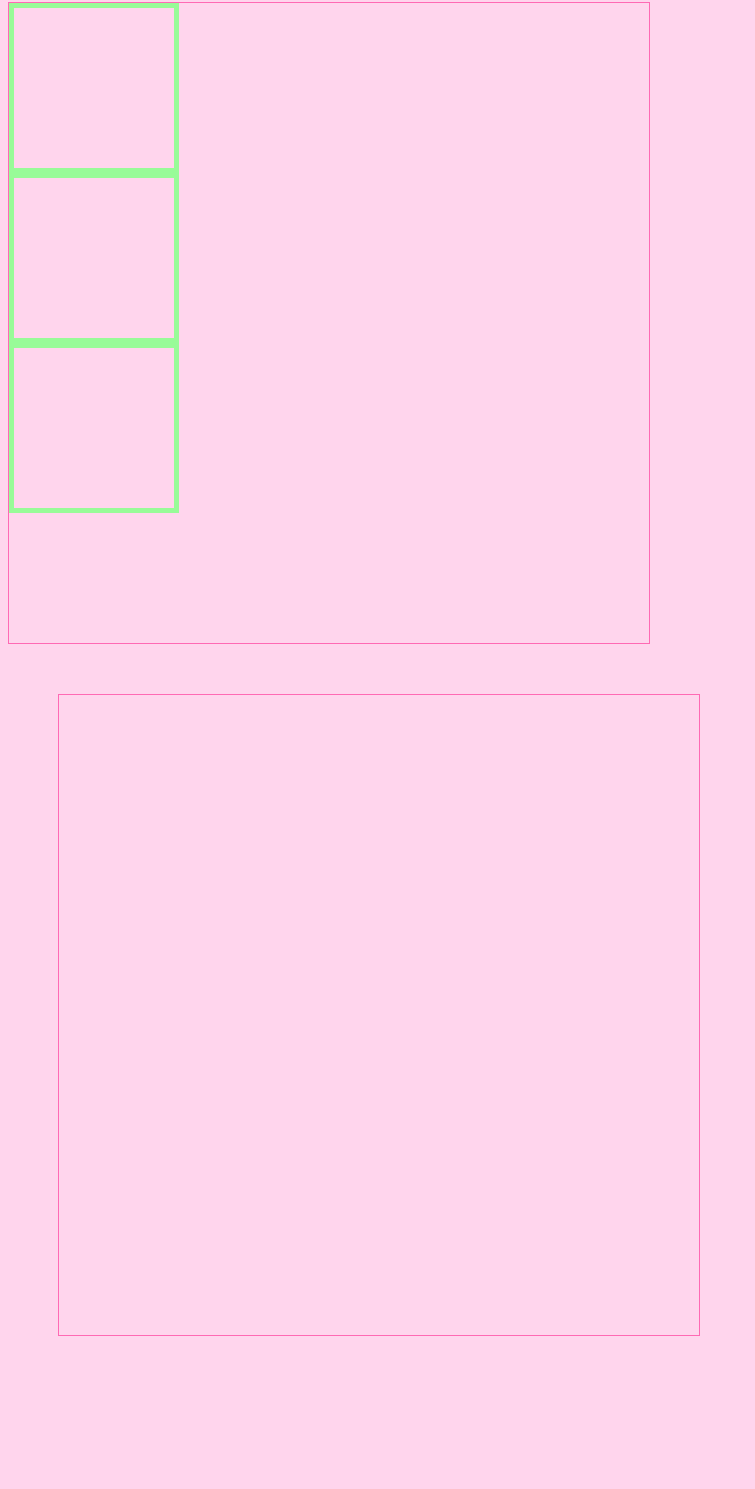
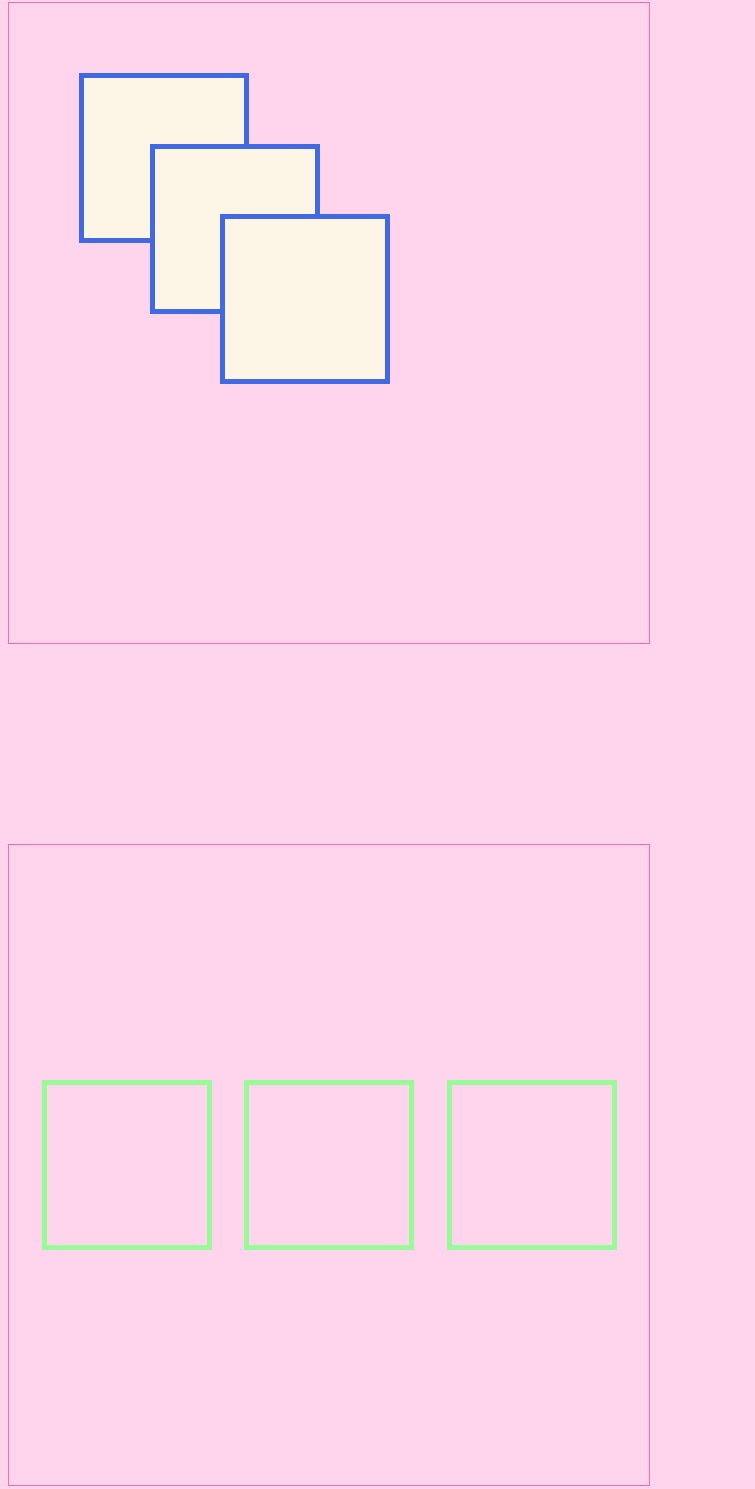
Before and after one commit to soysurreal/Taller-Multimedia, a plain HTML site: page index.html in a window 1280 px wide. Shown: the part 180-1669 px from the top of the page, without its empty margins (0-755 px from the left). Before the commit the page ends 1566 px from the top, so only its background shows below. Drawn offline with Linux system fonts and the light colour scheme.

Commit message:
rombo colores

```diff
--- a/estilo.css
+++ b/estilo.css
@@ -16,17 +16,48 @@ background-color: rgb(255, 213, 237);
 width: 50vw;
 height: 80vh;
 border: 1px solid hotpink;
+position: relative;
 }
 
 #contenedor2 {
 width: 50vw;
 height: 80vh;
 border: 1px solid hotpink;
-margin: 50px
+margin-top: 200px;
+display: flex;
+justify-content: space-evenly;
+align-items: center;
+flex-direction: row-reverse;
+align-content: space-around;
+flex-wrap: wrap;
 }
 
 .figura {
     width: 25%;
     height: 25%;
     border: 5px solid palegreen;
+
 }
+
+.rombo {
+  width: 25%;
+    height: 25%;
+    background-color: oldlace;
+    border: 5px solid royalblue;
+    position: absolute
+}
+
+#cuadro1 {
+top: 11%;
+left: 11%;
+}
+
+#cuadro2 {
+top: 22%;
+left: 22%;
+}
+
+#cuadro3 {
+top: 33%;
+left: 33%;
+}
--- a/index.html
+++ b/index.html
@@ -12,15 +12,19 @@
 <p class="parrafo" id="parrafoUnico"> Ho 21 anni </p>
 
 <div id="contenedor1">
+<div class="rombo" id="cuadro1"> </div>
+<div class="rombo" id="cuadro2"> </div>
+<div class="rombo" id="cuadro3"> </div>
 
+</div>
+
+
+<div id="contenedor2">
 <div class="figura"> </div>
 <div class="figura"> </div>
 <div class="figura"> </div>
 
 </div>
-
-
-<div id="contenedor2"> </div>
 
 </body>
 
```
